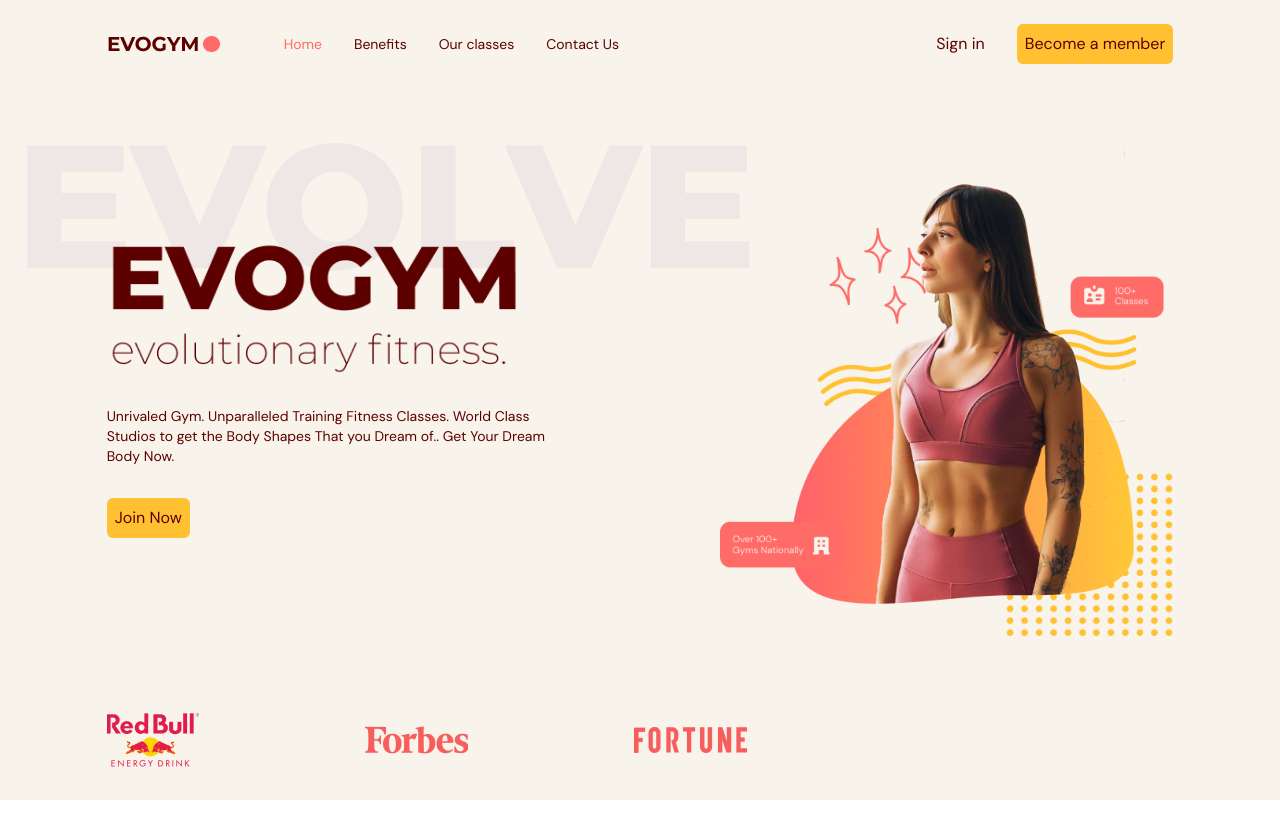
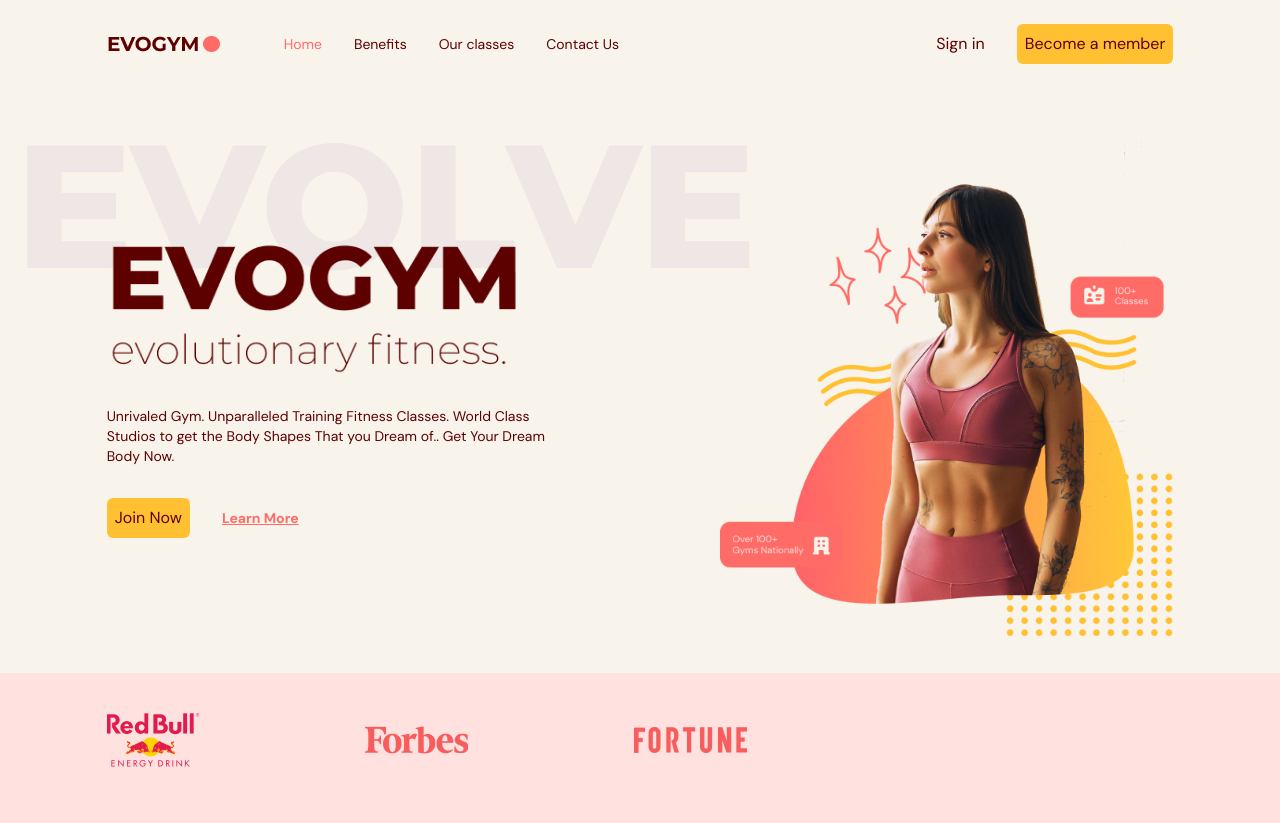
Before and after one commit to OrnellaBorges/GymApp-TS-Tailwind, a React (Vite) app: page / in a window 1280 px wide. Built offline with nearby package versions, Linux system fonts and the light colour scheme.

Commit message:
home page with animation  complete

```diff
--- a/src/scenes/home/index.tsx
+++ b/src/scenes/home/index.tsx
@@ -1,82 +1,103 @@
-
-import useMediaQuery from '@/hooks/useMediaQuery'
-import { SelectedPage } from '@/shared/types'
-import ActionButton from '@/shared/ActionButton'
-import AnchorLink from "react-anchor-link-smooth-scroll"
-
-// image de la home page
-import HomePageText from "@/assets/HomePageText.png"
-import HomePageGraphic from "@/assets/HomePageGraphic.png"
-import SponsorRedBull from "@/assets/SponsorRedBull.png"
-import SponsorForbes from "@/assets/SponsorForbes.png"
-import SponsorFortune from "@/assets/SponsorFortune.png"
-
+import useMediaQuery from "@/hooks/useMediaQuery";
+import { SelectedPage } from "@/shared/types";
+import ActionButton from "@/shared/ActionButton";
+import HomePageText from "@/assets/HomePageText.png";
+import HomePageGraphic from "@/assets/HomePageGraphic.png";
+import SponsorRedBull from "@/assets/SponsorRedBull.png";
+import SponsorForbes from "@/assets/SponsorForbes.png";
+import SponsorFortune from "@/assets/SponsorFortune.png";
+import AnchorLink from "react-anchor-link-smooth-scroll";
+import { motion } from "framer-motion";
 
 type Props = {
- setSelectedPage : (value : SelectedPage) => void // un type qui ne renvoie aucune valeur
-}
+  setSelectedPage: (value: SelectedPage) => void;
+};
 
 const Home = ({ setSelectedPage }: Props) => {
-    //hook perso
-    const isAboveMediumScreen = useMediaQuery("(min-width:1060px)");
-
-    // state
+  const isAboveMediumScreens = useMediaQuery("(min-width:1060px)");
 
   return (
-    <section
-    id="home"
-    className="gap-16 bg-gray-20 py-10 md:h-full md:pb-0"
+    <section id="home" className="gap-16 bg-gray-20 py-10 md:h-full md:pb-0">
+      {/* IMAGE AND MAIN HEADER */}
+      <motion.div
+        className="mx-auto w-5/6 items-center justify-center md:flex md:h-5/6"
+        onViewportEnter={() => setSelectedPage(SelectedPage.Home)}
       >
-        {/* Image and Main header */}
-        <div className="md:flex mx-auto w-5/6 items-center justify-center md:h-5/6" >
-            {/* Main header */}
+        {/* MAIN HEADER */}
         <div className="z-10 mt-32 md:basis-3/5">
-                {/* headings */}
-                <div className= "md:-mt-20">
-                    <div className = "relative">
-                        <div className='before:absolute before:-top-20  before:-left-20 before:z-[-1] md:before:content-evolvetext'>
-                            <img alt='home-page-text' src={HomePageText}/>
+          {/* HEADINGS */}
+          <motion.div
+            className="md:-mt-20"
+            initial="hidden"
+            whileInView="visible"
+            viewport={{ once: true, amount: 0.5 }}
+            transition={{ duration: 0.5 }}
+            variants={{
+              hidden: { opacity: 0, x: -50 },
+              visible: { opacity: 1, x: 0 },
+            }}
+          >
+            <div className="relative">
+              <div className="before:absolute before:-top-20 before:-left-20 before:z-[-1] md:before:content-evolvetext">
+                <img alt="home-page-text" src={HomePageText} />
               </div>
             </div>
-                    <p className="mt-8 text-sm"> {/*margin-top:8px text-sm */}
+
+            <p className="mt-8 text-sm">
               Unrivaled Gym. Unparalleled Training Fitness Classes. World Class
               Studios to get the Body Shapes That you Dream of.. Get Your Dream
               Body Now.
             </p>
-                </div>
-                <div className="mt-8 flex items-center gap-8 md:justify-start">
-                    {/*composant bouton   */}
+          </motion.div>
+
+          {/* ACTIONS */}
+          <motion.div
+            className="mt-8 flex items-center gap-8"
+            initial="hidden"
+            whileInView="visible"
+            viewport={{ once: true, amount: 0.5 }}
+            transition={{ delay: 0.2, duration: 0.5 }}
+            variants={{
+              hidden: { opacity: 0, x: -50 },
+              visible: { opacity: 1, x: 0 },
+            }}
+          >
             <ActionButton setSelectedPage={setSelectedPage}>
               Join Now
             </ActionButton>
             <AnchorLink
-                    className= "text-sm font-bold text-primary-500 underline hover:text-secondary-500"
-                    onClick= {()=> setSelectedPage(SelectedPage.ContactUs)}
+              className="text-sm font-bold text-primary-500 underline hover:text-secondary-500"
+              onClick={() => setSelectedPage(SelectedPage.ContactUs)}
               href={`#${SelectedPage.ContactUs}`}
             >
+              <p>Learn More</p>
             </AnchorLink>
-                </div>
-            </div>
-            {/* Image */}
-            <div className='flex basis-3/5 ustify-center md:z-10 md:ml-40 md:mt-16 md:justify-items-end'>
-                <img src={HomePageGraphic} alt="home-pageGraphic" />
-            </div>
+          </motion.div>
         </div>
 
-        {/*Sponsors */}
-        {isAboveMediumScreen && (
-            <div className='h-[150px] w-full bg-primany-100 py-10'>
-                <div className='mx-auto w-5/6'>
-                    <div className='flex w-3/5 items-center justify-between gap-8'>
-                        <img src={SponsorRedBull} alt="redbull-sponsor" />
-                        <img src={SponsorForbes} alt="redbull-sponsor" />
-                        <img src={SponsorFortune} alt="redbull-sponsor" />
+        {/* IMAGE */}
+        <div
+          className="flex basis-3/5 justify-center md:z-10
+              md:ml-40 md:mt-16 md:justify-items-end"
+        >
+          <img alt="home-pageGraphic" src={HomePageGraphic} />
+        </div>
+      </motion.div>
+
+      {/* SPONSORS */}
+      {isAboveMediumScreens && (
+        <div className="h-[150px] w-full bg-primary-100 py-10">
+          <div className="mx-auto w-5/6">
+            <div className="flex w-3/5 items-center justify-between gap-8">
+              <img alt="redbull-sponsor" src={SponsorRedBull} />
+              <img alt="forbes-sponsor" src={SponsorForbes} />
+              <img alt="fortune-sponsor" src={SponsorFortune} />
             </div>
           </div>
         </div>
       )}
     </section>
-  )
-}
+  );
+};
 
-export default Home
+export default Home;
```
Lines whose indentation alone changed are shown as unchanged.
